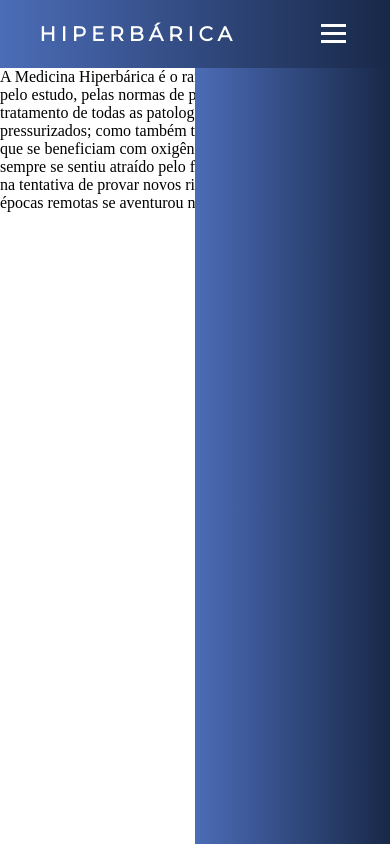
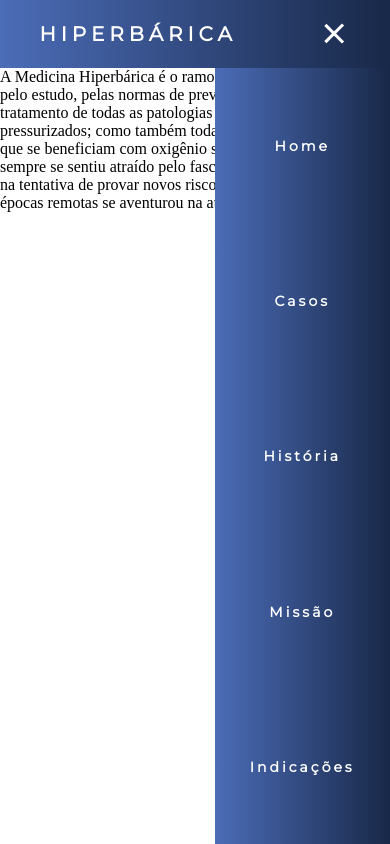
Before and after one commit to diogo-luzardo/Hiperbarica, a plain HTML site: page index.html in a window 390 px wide. Both pictures are taken after a click on the element 333 px from the left and 33 px from the top of the page. Drawn offline with Linux system fonts and the light colour scheme.

Commit message:
Adionando responsividade

```diff
--- a/app.js
+++ b/app.js
@@ -1,10 +1,21 @@
 const navSlide = () => {
     const toggle = document.querySelector('.toggle')
     const nav = document.querySelector('.nav-links')
+    const navLinks = document.querySelectorAll('.nav-links li')
 
     toggle.addEventListener('click', () => {
         nav.classList.toggle('nav-active');
+
+        navLinks.forEach((link, index) => {
+            if (link.style.animation) {
+                link.style.animation = '';
+            } else {
+                link.style.animation = `navLinkFade 0.5s ease forwards ${index / 7 + 0.7}s`
+            }
+         })
+         toggle.classList.toggle('line');
     })
+
 }
 
 navSlide();
--- a/style.css
+++ b/style.css
@@ -50,6 +50,7 @@ nav {
     height: 3px;
     background-color: white;
     margin: 5px;
+    transition: 0.8s;
 }
 
 @media screen and (max-width: 1024px) {
@@ -72,8 +73,8 @@ nav {
         display: flex;
         flex-direction: column;
         align-items: center;
-        width: 50%;
-        transform: translate(100%);
+        width: 45%;
+        transform: translateX(100%);
         transition: transform 0.5s ease-in;
     }
     .nav-links li {
@@ -87,3 +88,26 @@ nav {
 .nav-active {
     transform: translateX(0%)
 }
+
+@keyframes navLinkFade {
+    from {
+        opacity: 0;
+        transform: translateX(50px);
+    }
+    to{
+        opacity: 1;
+        transform: translateX(0px);
+    }
+}
+
+.line .line1 {
+    transform: rotate(-45deg) translate(-5px, 6px);
+}
+
+.line .line2 {
+    opacity: 0;
+}
+
+.line .line3 {
+    transform: rotate(45deg) translate(-5px, -6px);
+}
```
